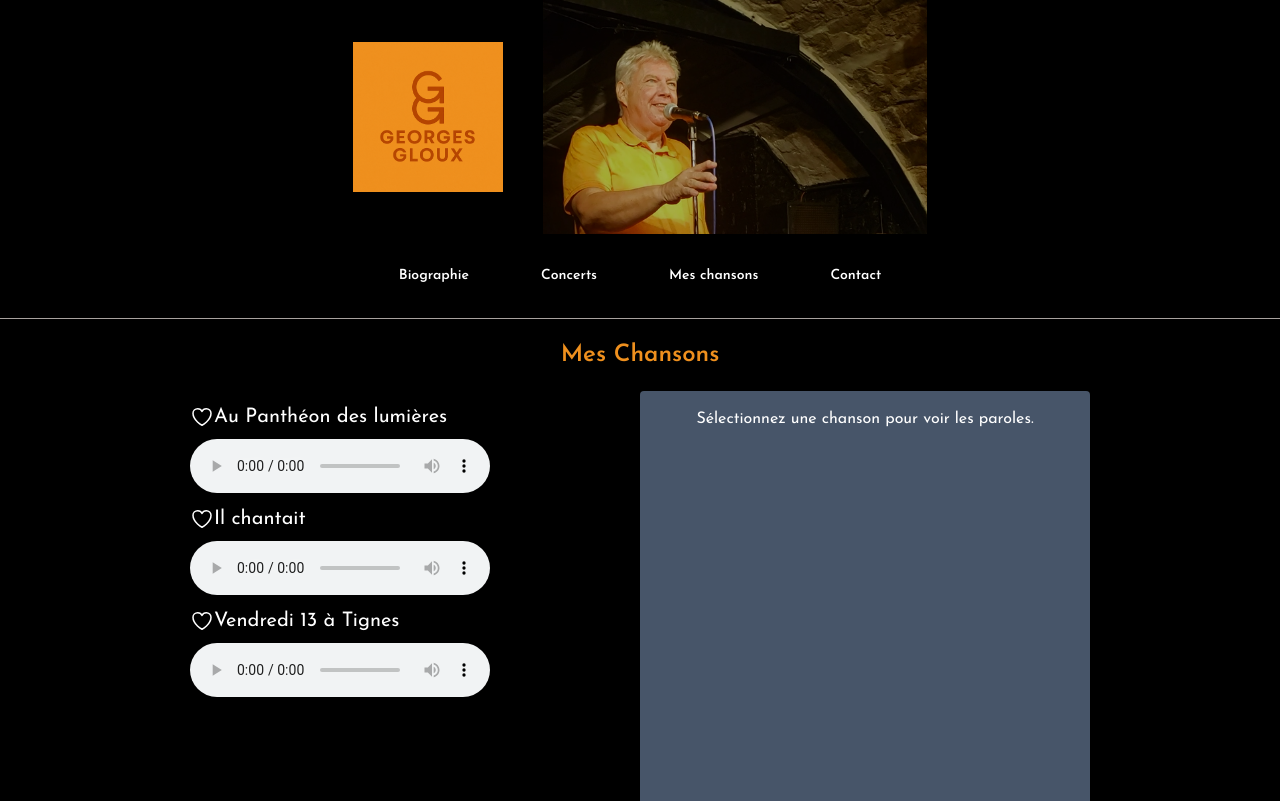
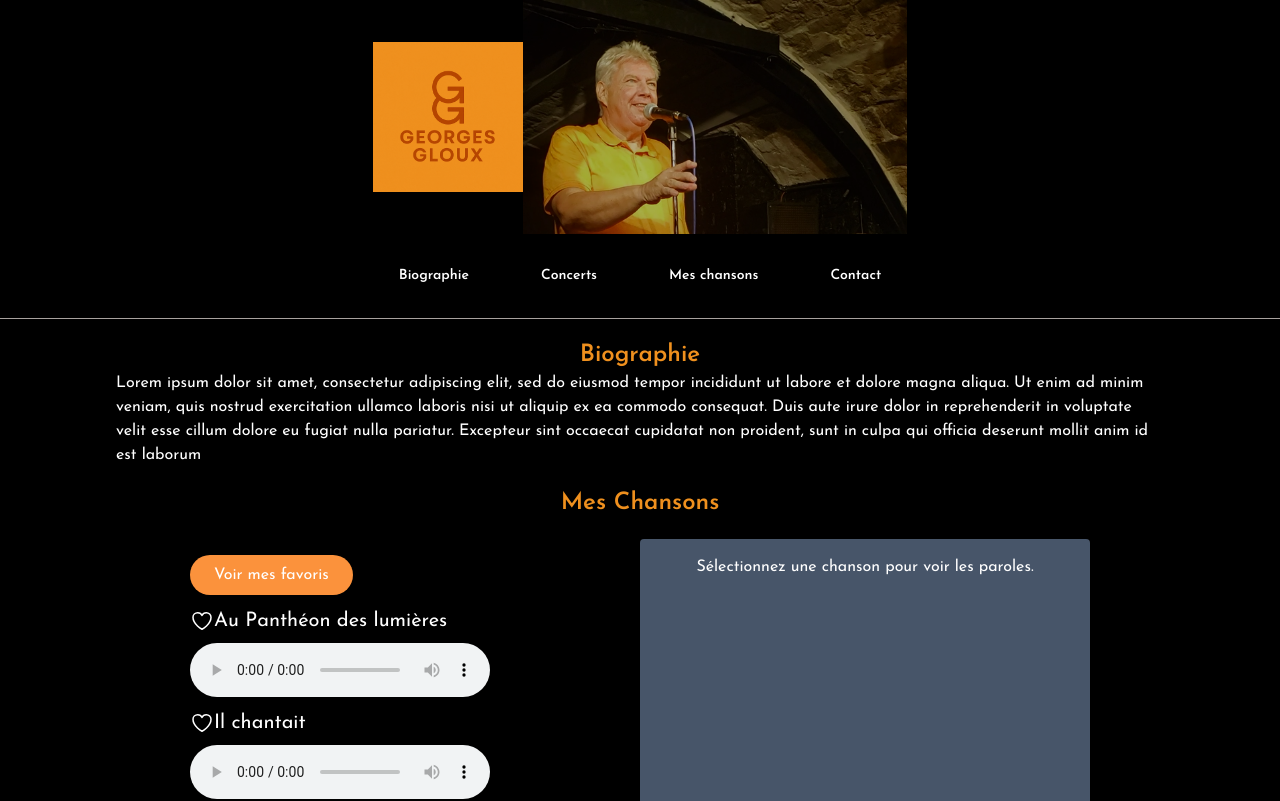
Before and after one commit to ccphung/georges-gloux, a React (Vite) app: page / in a window 1280 px wide. Shown: the top 801 px of the page. Built offline with nearby package versions, Linux system fonts and the light colour scheme.

Commit message:
create components

```diff
--- a/src/App.jsx
+++ b/src/App.jsx
@@ -1,11 +1,13 @@
 import { BrowserRouter } from "react-router-dom";
 import Hero from "./sections/Hero";
 import Songs from "./sections/Songs";
+import Bio from "./sections/Bio";
 
 function App() {
   return (
     <BrowserRouter>
       <Hero />
+      <Bio />
       <Songs />
     </BrowserRouter>
   );
--- /dev/null
+++ b/src/sections/Bio.jsx
@@ -0,0 +1,23 @@
+function Bio() {
+  return (
+    <div className="flex justify-center mt-5">
+      <div className="max-w-[1048px]">
+        <h2 className=" text-center text-2xl font-semibold text-[#EF901E]">
+          Biographie
+        </h2>
+
+        <p>
+          Lorem ipsum dolor sit amet, consectetur adipiscing elit, sed do
+          eiusmod tempor incididunt ut labore et dolore magna aliqua. Ut enim ad
+          minim veniam, quis nostrud exercitation ullamco laboris nisi ut
+          aliquip ex ea commodo consequat. Duis aute irure dolor in
+          reprehenderit in voluptate velit esse cillum dolore eu fugiat nulla
+          pariatur. Excepteur sint occaecat cupidatat non proident, sunt in
+          culpa qui officia deserunt mollit anim id est laborum
+        </p>
+      </div>
+    </div>
+  );
+}
+
+export default Bio;
--- a/src/sections/Hero.jsx
+++ b/src/sections/Hero.jsx
@@ -5,12 +5,12 @@ import Navbar from "../components/Navbar";
 function Hero() {
   return (
     <>
-      <div className="flex justify-center items-center gap-10">
+      <div className="flex justify-center items-center">
         <div>
-          <img className="w-[150px]" src={logo} alt="logo" />
+          <img className="xl:w-[150px] w-20" src={logo} alt="logo" />
         </div>
 
-        <div className="relative w-[30vw]">
+        <div className="relative xl:w-[30vw] w-[60vw]">
           <img
             className="relative z-10 w-full object-cover  brightness-75 hue-rotate-15"
             src={header}
--- a/src/sections/Songs.jsx
+++ b/src/sections/Songs.jsx
@@ -18,21 +18,34 @@ function Songs() {
   const [selectedSong, setSelectedSong] = useState(null);
   const [selectedMenu, setSelectedMenu] = useState("songs");
   const [favorites, setFavorites] = useState([]);
+  const [songs, setSongs] = useState(songsList);
+  const [showFavorites, setShowFavorites] = useState(false);
 
   const width = useWindowWidth();
 
+  function handleShowFav() {
+    const filteredSongList = songsList.filter((song) =>
+      favorites.includes(song.id)
+    );
+    setSongs(filteredSongList);
+    setShowFavorites(true);
+  }
+
+  function handleHideFav() {
+    setSongs(songsList);
+    setShowFavorites(false);
+  }
+
   return (
     <div className="flex flex-col justify-center items-center mt-5">
-      <h2 className="text-2xl font-semibold text-[#EF901E]">
-        Mes Chansons {favorites}
-      </h2>
+      <h2 className="text-2xl font-semibold text-[#EF901E]">Mes Chansons</h2>
 
       {width < 960 && (
         <div className="flex border-slate-500 border-2 rounded-lg p-1 mt-5">
           <button
             onClick={() => setSelectedMenu("songs")}
-            className={`hover:bg-orange-300 rounded-lg transition-all duration-200 p-2 ${
-              selectedMenu === "songs" ? "bg-orange-400" : ""
+            className={`transition-all duration-200 p-2 ${
+              selectedMenu === "songs" ? "underline" : ""
             }`}
           >
             Chansons
@@ -40,8 +53,8 @@ function Songs() {
           <span className="mx-2 text-2xl">|</span>
           <button
             onClick={() => setSelectedMenu("lyrics")}
-            className={`hover:bg-orange-300 rounded-lg transition-all duration-200 p-2 ${
-              selectedMenu === "lyrics" ? "bg-orange-400" : ""
+            className={`transition-all duration-200 p-2 ${
+              selectedMenu === "lyrics" ? "underline" : ""
             }`}
           >
             Paroles
@@ -55,7 +68,26 @@ function Songs() {
             width > 960 || selectedMenu === "songs" ? "" : "hidden"
           }`}
         >
-          {songsList.map((song) => (
+          {showFavorites && (
+            <button
+              onClick={handleHideFav}
+              className="mt-4 py-2 px-6 text-white bg-gray-400 rounded-full hover:bg-gray-500
+              transition duration-300 ease-in-out transform hover:scale-105 shadow-lg"
+            >
+              Voir toutes les chanons
+            </button>
+          )}
+
+          {!showFavorites && (
+            <button
+              onClick={handleShowFav}
+              className="mt-4 py-2 px-6 text-white bg-orange-400 rounded-full hover:bg-orange-500  transition duration-300 ease-in-out transform hover:scale-105 shadow-lg"
+            >
+              Voir mes favoris
+            </button>
+          )}
+
+          {songs.map((song) => (
             <Song
               key={song.id}
               name={song.name}
@@ -70,7 +102,6 @@ function Songs() {
             />
           ))}
         </div>
-
         {(width > 960 || selectedMenu === "lyrics") && (
           <div className="p-4 border-grey-600 rounded w-[450px] h-[450px] text-white whitespace-pre-line overflow-x-auto bg-slate-600 text-center">
             {selectedSong || "Sélectionnez une chanson pour voir les paroles."}
```
